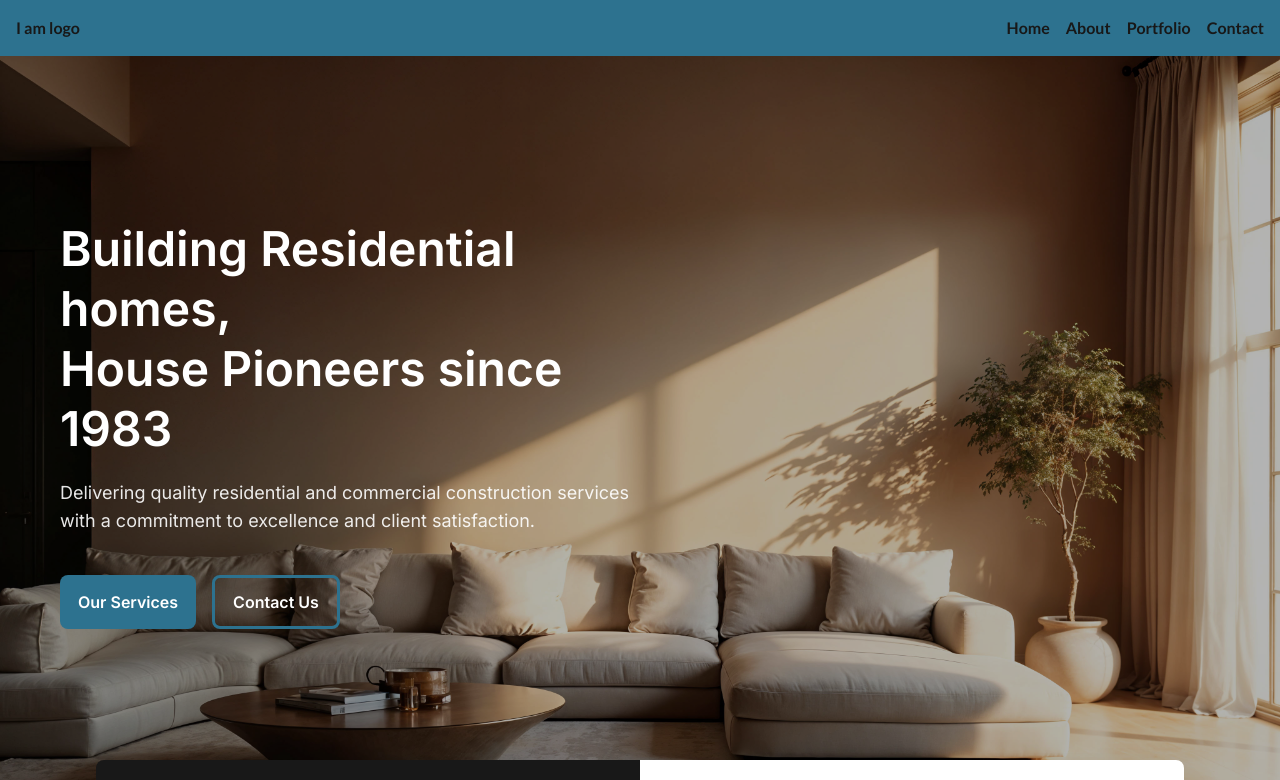
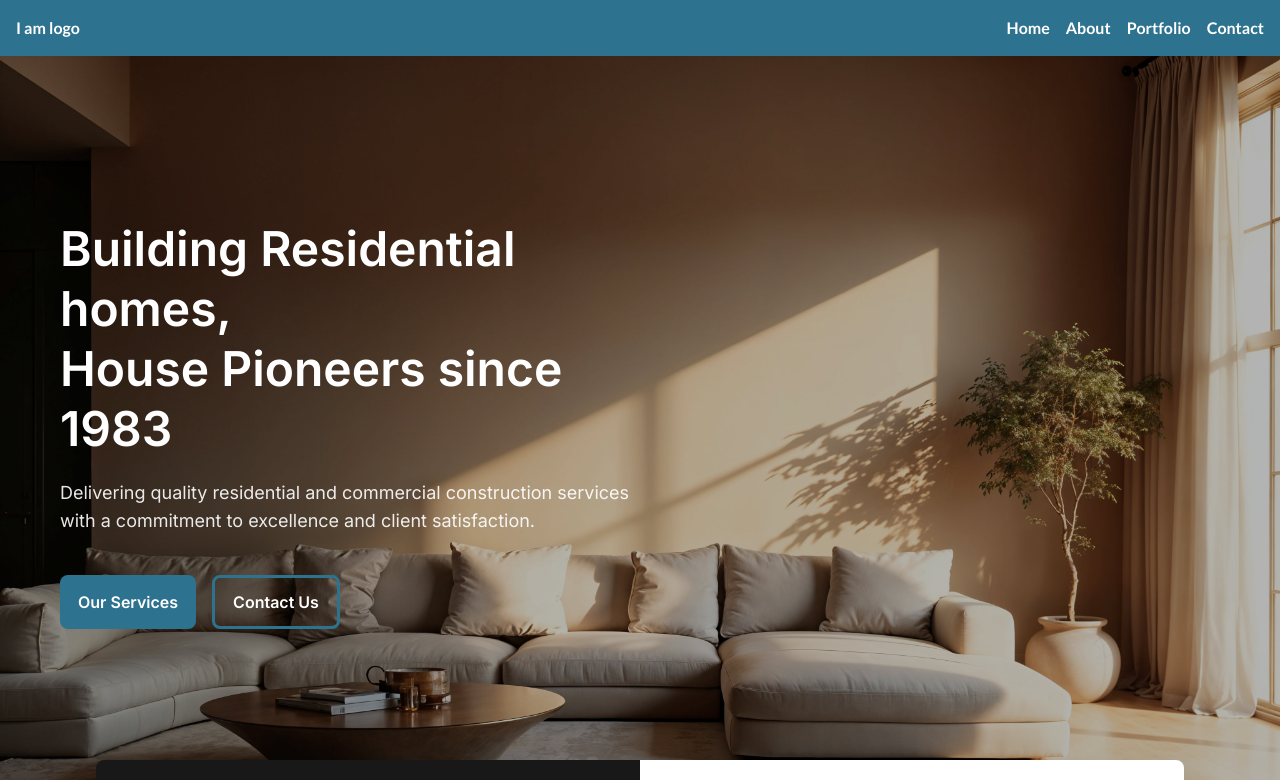
Before and after one commit to abdullahnadeemdev/RealEstate, a React (Vite) app: page / in a window 1280 px wide. Shown: the top 780 px of the page. Built offline with nearby package versions, Linux system fonts and the light colour scheme.

Commit message:
homePage complete

```diff
--- a/src/components/shared/Button/index.jsx
+++ b/src/components/shared/Button/index.jsx
@@ -3,7 +3,7 @@ import React from "react";
 const Button = ({ className, variant, children, ...props }) => {
   return (
     <button
-      className={`mt-5 bg-main px-4.5 py-3 rounded-lg text-xs sm:text-sm lg:text-base text-textLight font-semibold  cursor-pointer hover:bg-secondary hover:scale-110 duration-200 ${variant === "outlined" ? "bg-transparent border-3 border-main!" : ""} ${className}`}
+      className={`mt-5 bg-main px-4.5 py-3 rounded-lg text-xs sm:text-sm lg:text-base hover:text-text-prim text-textLight font-semibold  cursor-pointer hover:bg-secondary hover:scale-110 duration-200 ${variant === "outlined" ? "bg-transparent border-3 border-main!" : ""} ${className}`}
       {...props}
     >
       {children}
--- a/src/components/shared/Navbar/index.jsx
+++ b/src/components/shared/Navbar/index.jsx
@@ -15,14 +15,14 @@ const Navbar = () => {
   }, [isDark]);
 
   return (
-    <nav className="relative bg-main text-text-prim p-4 flex justify-between font-lato">
+    <nav className="relative bg-main text-textLight p-4 flex justify-between font-lato">
       {/* main menu */}
       <div className=" justify-between w-full font-semibold hidden sm:flex">
         <p>I am logo</p>
-        <ul className="flex gap-4 text-text-prim ">
+        <ul className="flex gap-4 text-textLight ">
           {navList.map((item) => {
             return (
-              <li className="hover:text-text-hover duration-300 cursor-pointer">
+              <li className="hover:text-text-prim duration-300 cursor-pointer">
                 {item}
               </li>
             );
@@ -34,7 +34,7 @@ const Navbar = () => {
       <div className="flex  sm:hidden justify-between w-full">
         <MenuIcon onClick={() => setIsHamMenu((prev) => !prev)} />
         {ishamMenu && (
-          <ul className="absolute bg-main text-text-prim left-0 top-14 w-[90vw] ">
+          <ul className="absolute bg-main text-textLight left-0 top-14 w-[90vw] ">
             {navList.map((item) => {
               return (
                 <li className="hover:text-text-hover duration-300 cursor-pointer p-1 border-text-prim  border-t">
```
